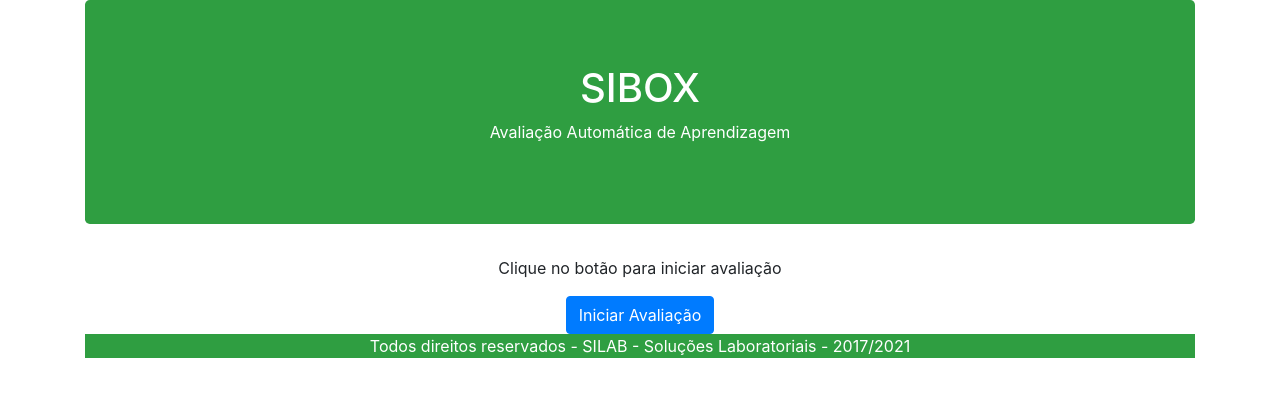
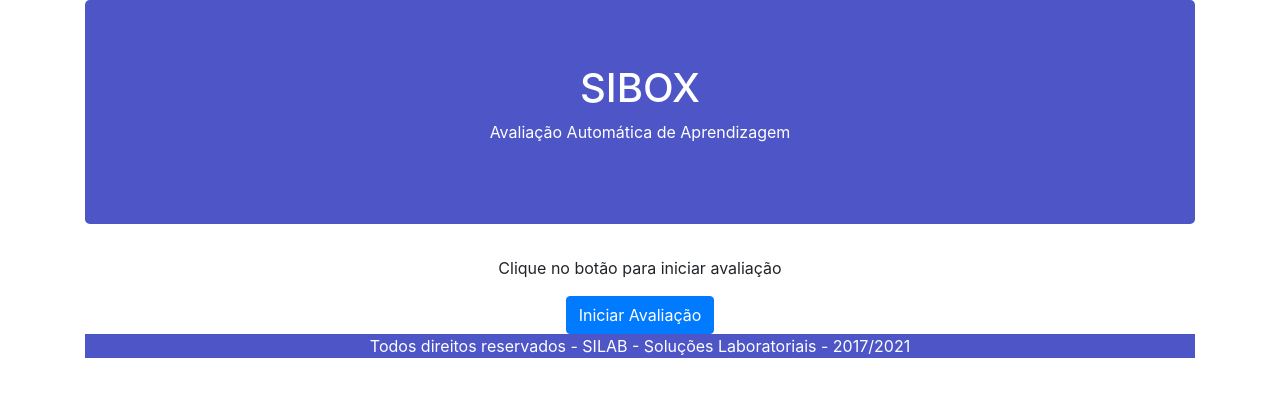
Before and after one commit to dcvilela/sibox_ml, a plain HTML site: page index.html in a window 1280 px wide. Drawn offline with nearby package versions, Linux system fonts and the light colour scheme.

Commit message:
Update index.html

```diff
--- a/index.html
+++ b/index.html
@@ -9,7 +9,7 @@
 </head>
 <body>
     <div class="container" style="text-align: center;">
-        <header class="jumbotron" style="background-color:#2f9e41; color:white;">
+        <header class="jumbotron" style="background-color:#4d55c7; color:white;">
             <h1>SIBOX</h1>
             <p>Avaliação Automática de Aprendizagem </p>
         </header>
@@ -24,7 +24,7 @@
         <div id="label-container" class="display-4"></div>
 
 
-        <footer class="panel-footer" style="text-align:center; background-color:#2f9e41; color:white;">
+        <footer class="panel-footer" style="text-align:center; background-color:#4d55c7; color:white;">
             Todos direitos reservados - SILAB - Soluções Laboratoriais - 2017/2021
         </footer>
     </div>
```
